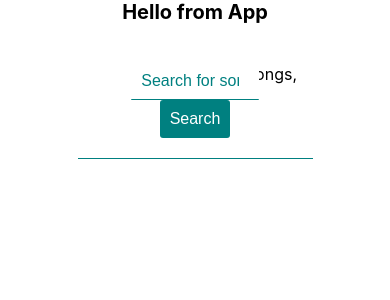
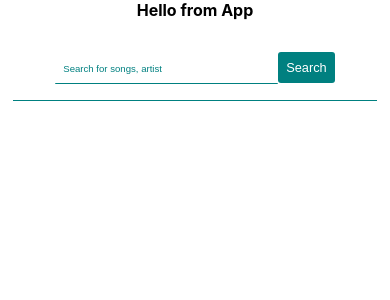
Before and after one commit to Abisola-Morohunfolu/react-mini-projects, a React (Create React App) app: page /lyrics-search in a window 390 px wide. Shown: the top 300 px of the page. Built offline with nearby package versions, Linux system fonts and the light colour scheme.

Commit message:
added-styles-for-responsiveness

```diff
--- a/src/App.css
+++ b/src/App.css
@@ -13,3 +13,9 @@
 html {
 	font-size: 62.5%;
 }
+
+@media only screen and (max-width: 37.5em) {
+	html {
+		font-size: 50%;
+	}
+}
--- a/src/components/LyricsSearch/styles/SearchBar.module.css
+++ b/src/components/LyricsSearch/styles/SearchBar.module.css
@@ -38,3 +38,18 @@
 	border-radius: 3px;
 	font-size: inherit;
 }
+
+@media only screen and (max-width: 37.5em) {
+	.Form {
+		max-width: 85%;
+	}
+
+	.Input {
+		width: 60%;
+	}
+
+	.Input::placeholder {
+		color: teal;
+		font-size: 1.2rem;
+	}
+}
--- a/src/components/LyricsSearch/styles/SearchResults.module.css
+++ b/src/components/LyricsSearch/styles/SearchResults.module.css
@@ -3,3 +3,9 @@
 	padding: 2rem;
 	margin: 0 auto;
 }
+
+@media only screen and (max-width: 37.5em) {
+	.Container {
+		max-width: 90%;
+	}
+}
```
